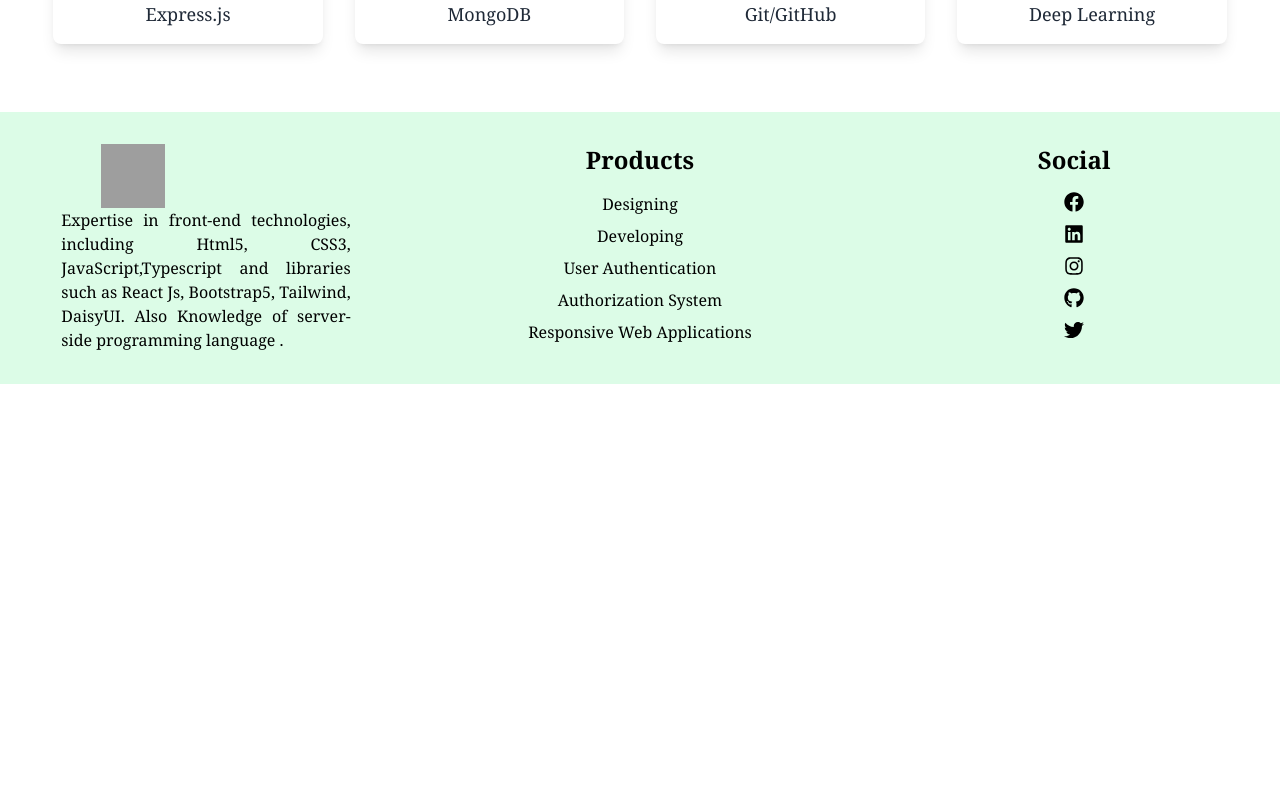
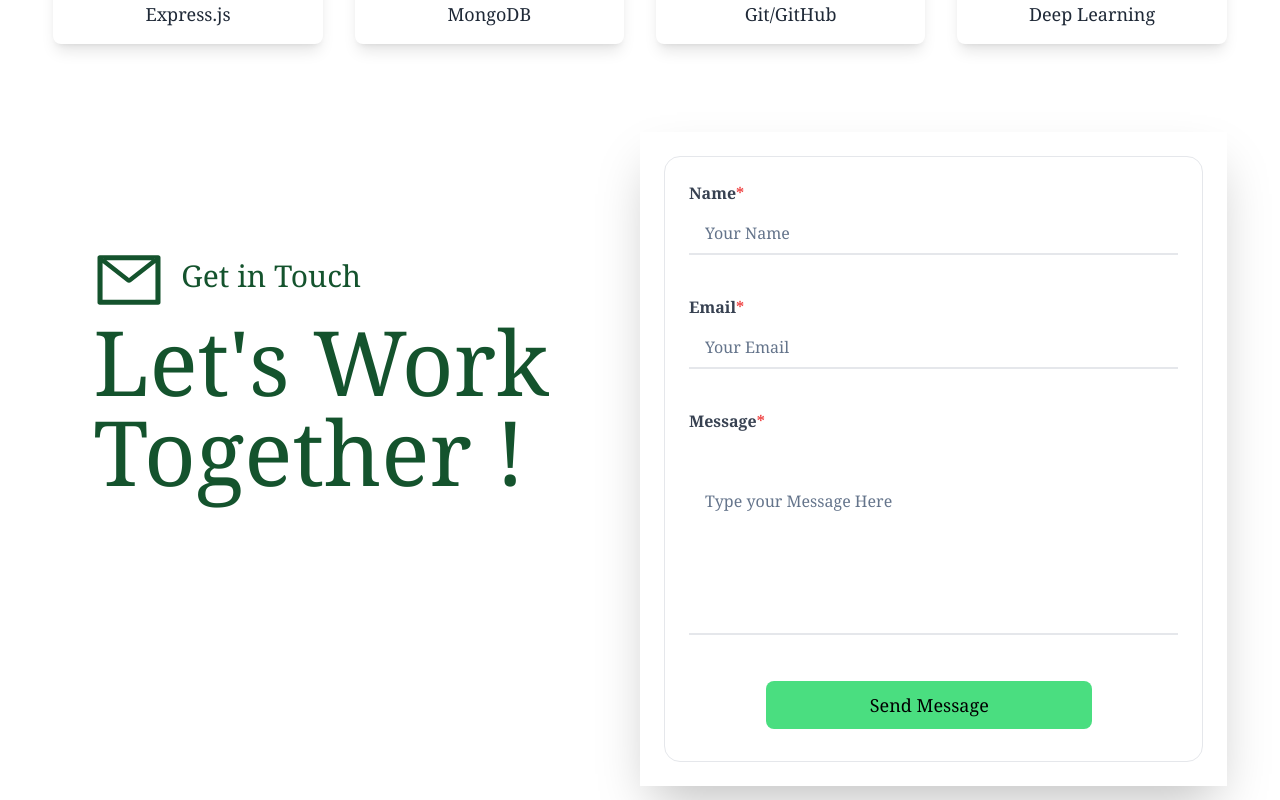
Before and after one commit to tanvir27/My-Portfolio, a React (Vite) app: page / in a window 1280 px wide. Shown: the part 1420-2220 px from the top of the page. Before the commit the page ends 1804 px from the top, so only its background shows below. Built offline with nearby package versions, Linux system fonts and the light colour scheme; grey boxes are pictures that could not be loaded.

Commit message:
contact section implement

```diff
--- a/package.json
+++ b/package.json
@@ -20,6 +20,7 @@
     "react-icons": "^4.10.1",
     "react-router-dom": "^6.14.1",
     "react-simple-typewriter": "^5.0.1",
+    "react-toastify": "^9.1.3",
     "sort-by": "^1.2.0"
   },
   "devDependencies": {
--- a/src/components/Banner/Banner.jsx
+++ b/src/components/Banner/Banner.jsx
@@ -45,7 +45,7 @@ const Banner = () => {
           >
             <button
               type="button"
-              className="text-black bg-green-400 hover:bg-green-500 focus:outline-none focus:ring-4 focus:ring-green-300 font-semibold rounded-full text-lg px-5 py-2.5 text-center mr-2 mb-2 dark:focus:ring-green-900"
+              className="text-black bg-green-400 hover:bg-green-500 focus:outline-none focus:ring-4 focus:ring-green-300 font-semibold rounded-lg text-lg px-5 py-2.5 text-center mr-2 mb-2 dark:focus:ring-green-900"
             >
               Get Resume
             </button>
--- /dev/null
+++ b/src/components/ContactForm/ContactForm.jsx
@@ -0,0 +1,116 @@
+import React, { useState } from "react";
+import { ToastContainer, toast } from "react-toastify";
+import "react-toastify/dist/ReactToastify.css";
+import { AiOutlineMail } from "react-icons/ai";
+
+const ContactForm = () => {
+  const [name, setName] = useState("");
+  const [email, setEmail] = useState("");
+  const [message, setMessage] = useState("");
+
+  const handleSubmit = (e) => {
+    e.preventDefault();
+    // Logic for sending the message
+    toast.success("Message sent successfully!", {
+      position: "top-center",
+      autoClose: 3000,
+      hideProgressBar: true,
+      closeOnClick: true,
+      pauseOnHover: true,
+      draggable: true,
+      progress: undefined,
+    });
+    // Reset form fields
+    setName("");
+    setEmail("");
+    setMessage("");
+  };
+
+  return (
+    <section className="flex flex-col md:flex-row justify-between w-11/12 mx-auto my-10">
+      <div className=" md:w-1/2 flex-1 md:text-start text-center text-green-900">
+        <div className="lg:pt-28 lg:pl-10">
+          <div className="flex gap-4 items-center">
+            <AiOutlineMail className="text-7xl"></AiOutlineMail>
+            <h2 className="text-3xl text-uppercase font-medium mb-2">
+              Get in Touch
+            </h2>
+          </div>
+
+          <h2 className="text-[45px] lg:text-[90px] leading-none mb-12">
+            Let's Work <br /> Together !
+          </h2>
+        </div>
+      </div>
+      <div className=" md:w-1/2 p-6 shadow-2xl">
+        <form
+          onSubmit={handleSubmit}
+          className="flex-1 border rounded-2xl flex flex-col gap-y-6 p-6 items start"
+        >
+          <div className="mb-4">
+            <label
+              htmlFor="name"
+              className="block text-gray-700 font-bold mb-2"
+            >
+              Name<span className="text-red-500">*</span>
+            </label>
+            <input
+              type="text"
+              id="name"
+              placeholder="Your Name"
+              className="w-full border-b-2  py-2 px-4 transition-all outline-none placeholder:text-slate-500"
+              value={name}
+              onChange={(e) => setName(e.target.value)}
+              required
+            />
+          </div>
+          <div className="mb-4">
+            <label
+              htmlFor="email"
+              className="block text-gray-700 font-bold mb-2"
+            >
+              Email<span className="text-red-500">*</span>
+            </label>
+            <input
+              type="email"
+              id="email"
+              placeholder="Your Email"
+              className="w-full border-b-2  py-2 px-4 transition-all outline-none  placeholder:text-slate-500"
+              value={email}
+              onChange={(e) => setEmail(e.target.value)}
+              required
+            />
+          </div>
+          <div className="mb-4">
+            <label
+              htmlFor="message"
+              className="block text-gray-700 font-bold mb-2"
+            >
+              Message<span className="text-red-500">*</span>
+            </label>
+            <textarea
+              id="message"
+              className="w-full border-b-2 resize-none py-12 px-4 transition-all outline-none placeholder:text-slate-500"
+              rows={4}
+              placeholder="Type your Message Here"
+              value={message}
+              onChange={(e) => setMessage(e.target.value)}
+              required
+            />
+          </div>
+          <div className="flex justify-center">
+            <button
+              type="submit"
+              className="text-black bg-green-400 w-2/3 hover:bg-green-500 focus:outline-none focus:ring-4 focus:ring-green-300 font-medium rounded-lg text-lg px-5 py-2.5 text-center mr-2 mb-2 dark:focus:ring-green-900"
+            >
+              Send Message
+            </button>
+          </div>
+        </form>
+        <ToastContainer />
+      </div>
+    </section>
+  );
+};
+
+export default ContactForm;
--- a/src/components/Home/Home.jsx
+++ b/src/components/Home/Home.jsx
@@ -2,6 +2,7 @@ import React from 'react';
 import Banner from '../Banner/Banner';
 import Skills from '../Skills/Skills';
 import Education from '../Education/Education';
+import ContactForm from '../ContactForm/ContactForm';
 
 
 
@@ -11,6 +12,7 @@ const Home = () => {
             <Banner></Banner>
             <Education></Education>
             <Skills></Skills>
+            <ContactForm></ContactForm>
         </div>
     );
 };
--- a/src/components/Navbar/Navbar.jsx
+++ b/src/components/Navbar/Navbar.jsx
@@ -31,7 +31,7 @@ function Navbar() {
                 <Link to="/">Skills</Link>
               </li>
               <li className="">
-                <Link to="/">Projects</Link>
+                <Link to="/projects">Projects</Link>
               </li>
               <li className="">
                 <Link to="/">About</Link>
@@ -58,7 +58,7 @@ function Navbar() {
               <Link to="/">Skills</Link>
             </li>
             <li>
-              <Link to="/">Projects</Link>
+              <Link to="/projects">Projects</Link>
             </li>
             <li>
               <Link to="/">About</Link>
@@ -69,7 +69,10 @@ function Navbar() {
           </ul>
         </div>
         <div className="navbar-end font-semibold">
-          <Link to="/" className="btn  btn-outline bg-green-400 border-0 ">
+          <Link
+            to="/"
+            className="text-black bg-green-400 hover:bg-green-500 focus:outline-none focus:ring-4 focus:ring-green-300 font-semibold rounded-lg text-lg px-5 py-2.5 text-center mr-2 mb-2 dark:focus:ring-green-900"
+          >
             Hire Me
           </Link>
         </div>
--- /dev/null
+++ b/src/components/Projects/ProjectCard.jsx
@@ -0,0 +1,11 @@
+import React from 'react';
+
+const ProjectCard = () => {
+    return (
+        <div>
+            this is card
+        </div>
+    );
+};
+
+export default ProjectCard;
--- /dev/null
+++ b/src/components/Projects/ProjectDetails.jsx
@@ -0,0 +1,11 @@
+import React from 'react';
+
+const ProjectDetails = () => {
+    return (
+        <div>
+            this is project details
+        </div>
+    );
+};
+
+export default ProjectDetails;
--- /dev/null
+++ b/src/components/Projects/Projects.jsx
@@ -0,0 +1,11 @@
+import React from 'react';
+
+const Projects = () => {
+    return (
+        <div>
+            this is projects
+        </div>
+    );
+};
+
+export default Projects;
--- a/src/main.jsx
+++ b/src/main.jsx
@@ -4,6 +4,7 @@ import "./index.css";
 import { RouterProvider, createBrowserRouter } from "react-router-dom";
 import MainLayout from "./components/MainLayout/MainLayout";
 import Home from "./components/Home/Home";
+import Projects from "./components/Projects/Projects";
 
 const router = createBrowserRouter([
   {
@@ -16,7 +17,7 @@ const router = createBrowserRouter([
       },
       {
         path: "/projects",
-        element: <Home></Home>,
+        element: <Projects></Projects>,
       },
     ],
   },
```
Also changed, not shown: 2 other files (tests, documents, lock files or other folders).
